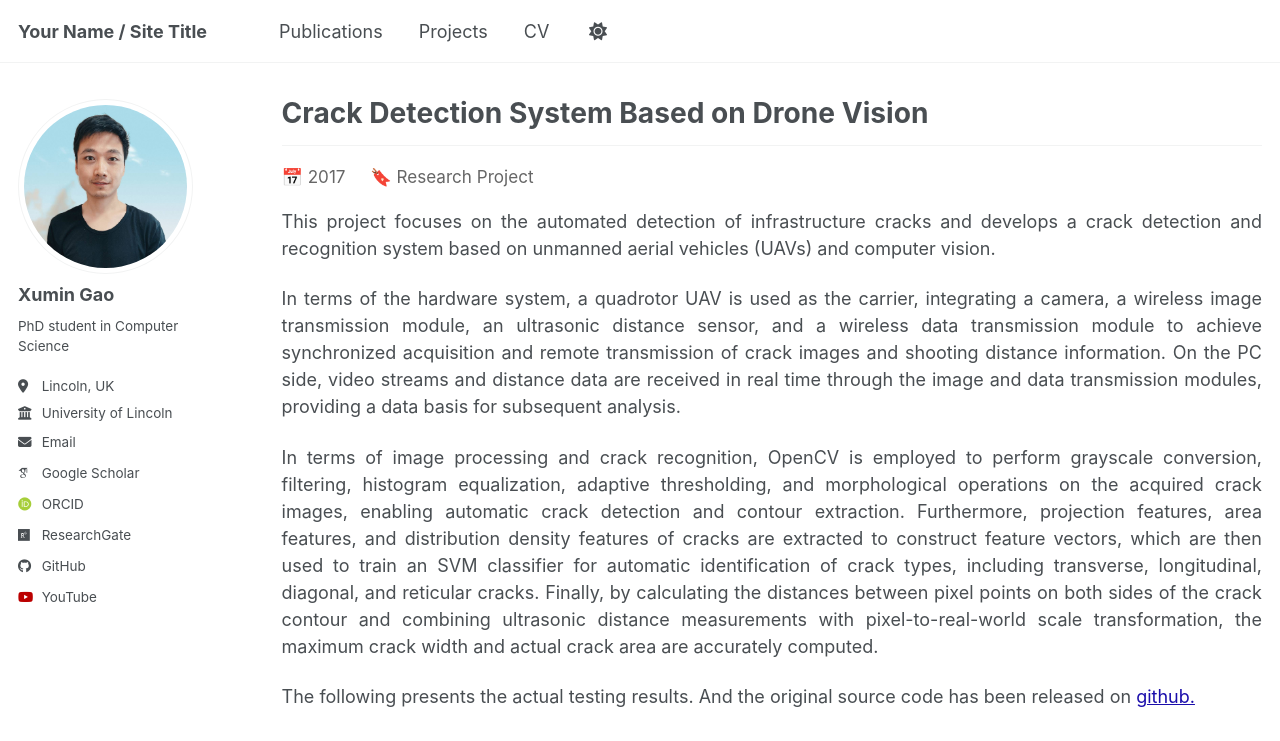
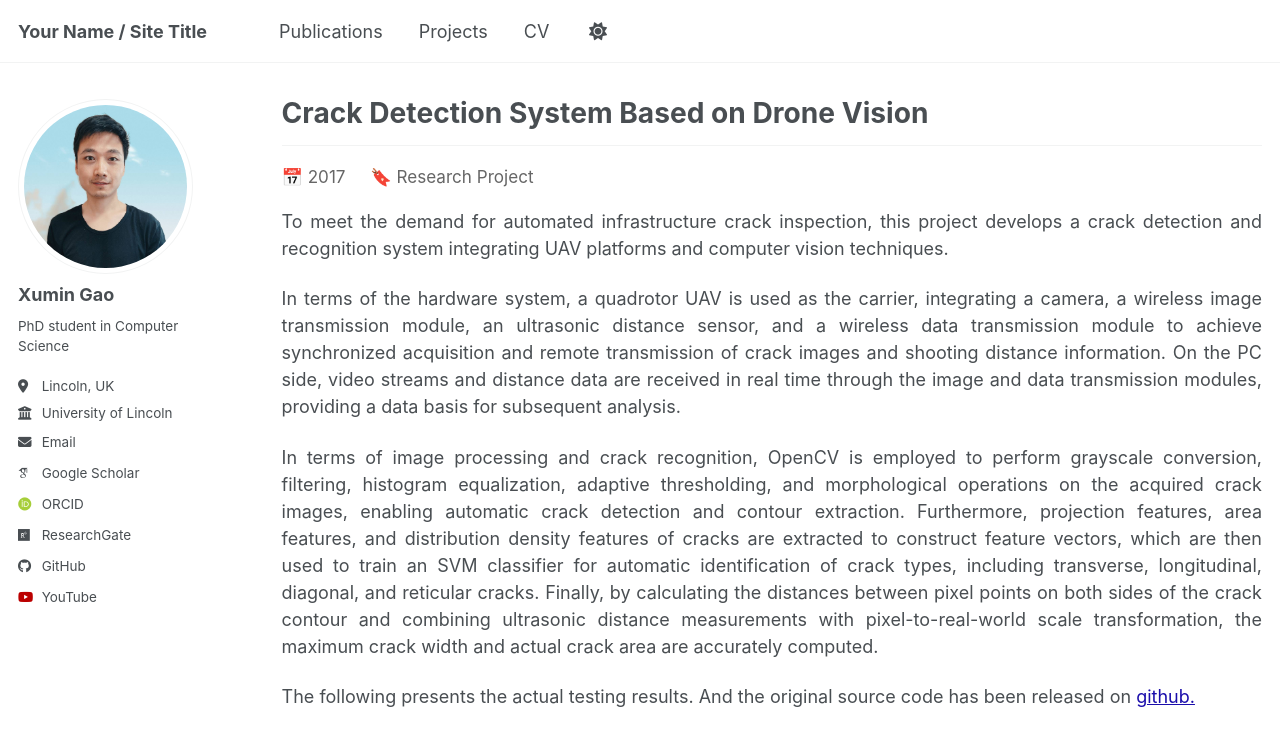
Before and after one commit to XuminGaoGithub/XuminGaoGithub.github.io, a Jekyll site: the page built from _pages/CrackDetection.md, in a window 1280 px wide and 900 px high, cut to the strip 0-741 px from the top of the window. Built offline with Jekyll 4.4.1, drawn with Linux system fonts in a browser that asks for light colours; some web fonts are replaced; a script bundle is joined from its source files by our own code; library files that are not in the unit come from our copies.

Commit message:
Update CrackDetection.md

```diff
--- a/_pages/CrackDetection.md
+++ b/_pages/CrackDetection.md
@@ -16,7 +16,7 @@ author_profile: true
 </p>
 
 <p style="margin-top:5px; text-align: justify; text-justify: inter-word; text-align-last: left;">
-  This project focuses on the automated detection of infrastructure cracks and develops a crack detection and recognition system based on unmanned aerial vehicles (UAVs) and computer vision.
+To meet the demand for automated infrastructure crack inspection, this project develops a crack detection and recognition system integrating UAV platforms and computer vision techniques.
 </p>
 
 <p style="margin-top:5px; text-align: justify; text-justify: inter-word; text-align-last: left;">
```
